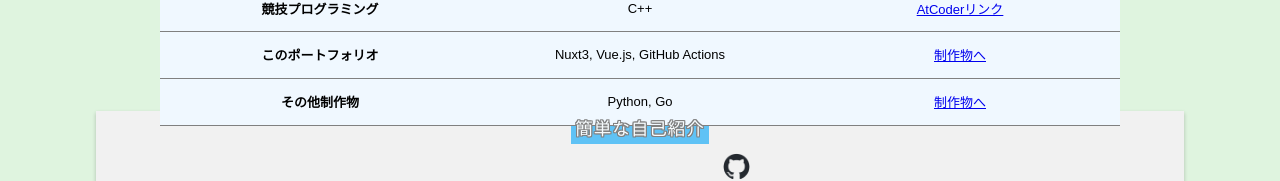
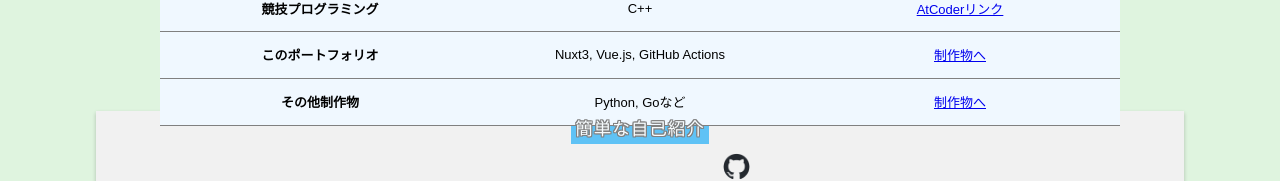
Before and after one commit to navleorange/portfolio, a Nuxt app: page /profile in a window 1280 px wide. Shown: the part 1207-1388 px from the top of the page. Built offline with nearby package versions, Linux system fonts and the light colour scheme; a web font is replaced by a local one.

Commit message:
fix: works frame work

```diff
--- a/pages/profile.vue
+++ b/pages/profile.vue
@@ -264,7 +264,7 @@ export default{
                     <tr><th>アルバイト</th><td>Laravel, PHP, MySQL</td><td></td></tr>
                     <tr><th>競技プログラミング</th><td>C++</td><td><a href="https://atcoder.jp/users/navleorange">AtCoderリンク</a></td></tr>
                     <tr><th>このポートフォリオ</th><td>Nuxt3, Vue.js, GitHub Actions</td><td><NuxtLink to='/works'>制作物へ</NuxtLink></td></tr>
-                    <tr><th>その他制作物</th><td>Python, Go</td><td><NuxtLink to='/works'>制作物へ</NuxtLink></td></tr>
+                    <tr><th>その他制作物</th><td>Python, Goなど</td><td><NuxtLink to='/works'>制作物へ</NuxtLink></td></tr>
                 </tbody>
             </table>
         </div>
```
